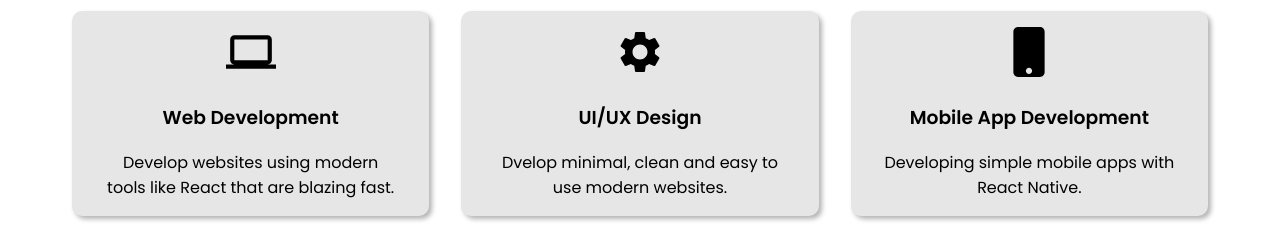
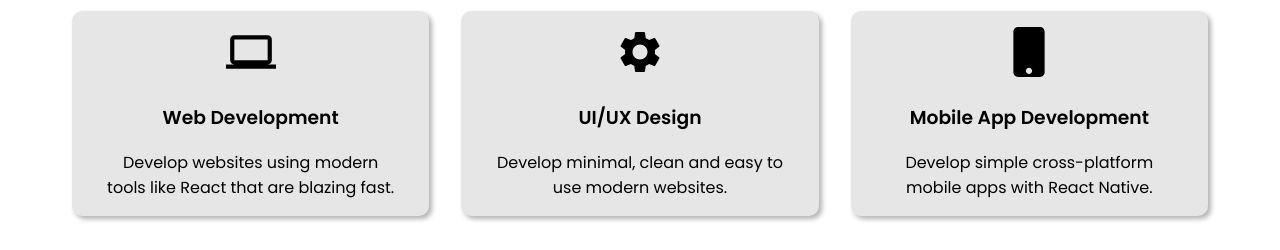
Before and after one commit to demirsergen/Portfolio-website, a React (Create React App) app: page / in a window 1280 px wide. Shown: the part 901-1151 px from the top of the page. Built offline with nearby package versions, Linux system fonts and the light colour scheme; a web font is replaced by a local one.

Commit message:
Update Services.js

```diff
--- a/src/components/Services.js
+++ b/src/components/Services.js
@@ -15,12 +15,12 @@ const Services = () => {
                 <div className="service">
                     <div><MdSettings size="50px"/></div>
                     <h3>UI/UX Design</h3>
-                    <p>Dvelop minimal, clean and easy to use modern websites.</p>
+                    <p>Develop minimal, clean and easy to use modern websites.</p>
                 </div>
                 <div className="service">
                     <div><FaMobile size="50px"/></div>
                     <h3>Mobile App Development</h3>
-                    <p>Developing simple mobile apps with React Native.</p>
+                    <p>Develop simple cross-platform mobile apps with React Native.</p>
                 </div>
             </div>
         </div>
```
